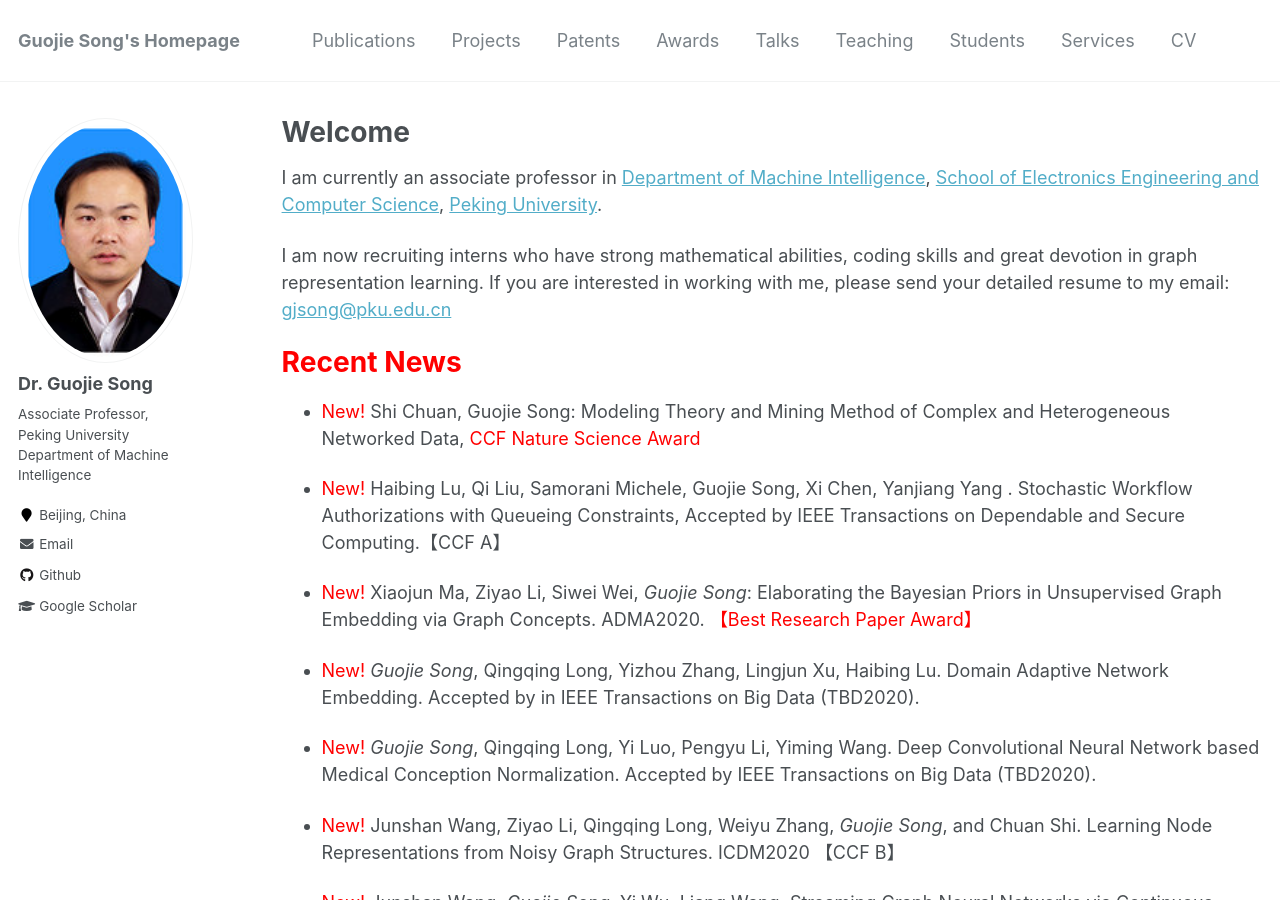
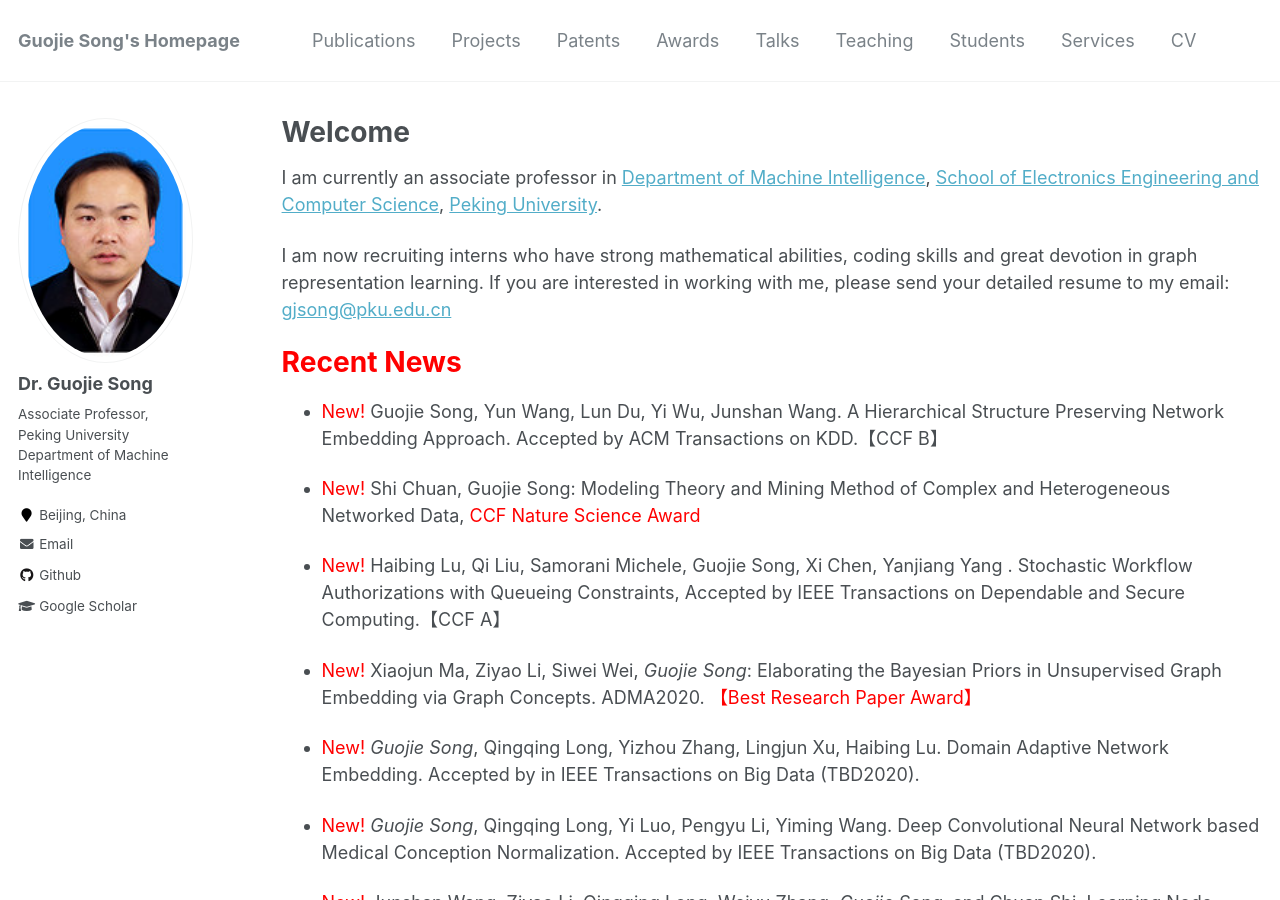
Before and after one commit to gjsong-pku/gjsong-pku.github.io, a Jekyll site: the page built from _pages/about.md, in a window 1280 px wide and 900 px high. Built offline with Jekyll 4.4.1, drawn with Linux system fonts in a browser that asks for light colours.

Commit message:
Update about.md

```diff
--- a/_pages/about.md
+++ b/_pages/about.md
@@ -16,6 +16,8 @@ I am now recruiting interns who have strong mathematical abilities, coding skill
 
 <span style='color:red'>Recent News</span>
 ======
+
+- <span style="color:red">New!</span>		Guojie Song, Yun Wang, Lun Du, Yi Wu, Junshan Wang. A Hierarchical Structure Preserving Network Embedding Approach. Accepted by ACM Transactions on KDD.【CCF B】
 
 - <span style="color:red">New!</span> Shi Chuan, Guojie Song: Modeling Theory and Mining Method of Complex and Heterogeneous Networked Data, <span style="color:red"> CCF Nature Science Award
 
```
